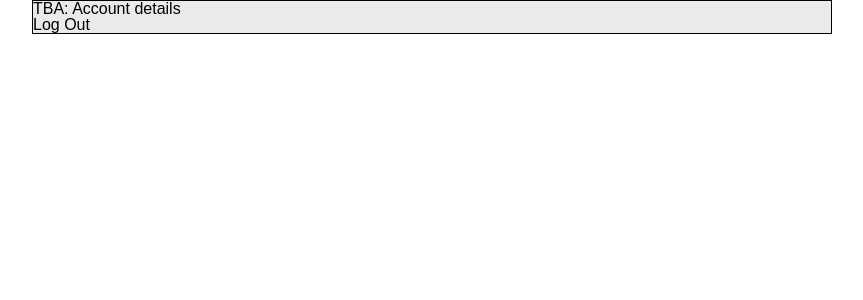
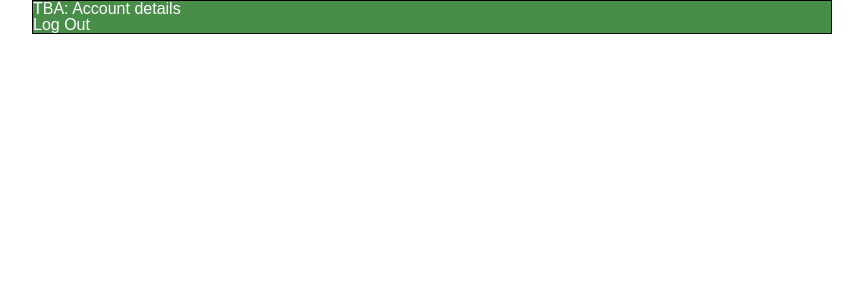
Before and after one commit to JakeBrowning90/volunteer-project-fe-1, a React (Vite) app: page / in a window 1280 px wide. Shown: the top 300 px of the page, without its empty margins (208-1071 px from the left). Built offline with nearby package versions, Linux system fonts and the light colour scheme; no server answers.

Commit message:
Add color variables to css fils

```diff
--- a/src/components/DashOrgAdmin.jsx
+++ b/src/components/DashOrgAdmin.jsx
@@ -33,6 +33,8 @@ function DashOrgAdmin(
   }, []);
 
   // Render
+  if (loading) return <p>Loading NPOs...</p>;
+  if (error) return <p>Network error, please try again later.</p>;
   return (
     <div>
       <h1>NPO Admin Home</h1>
@@ -41,10 +43,10 @@ function DashOrgAdmin(
       {npoList.length == 0 ? (
         <span>No NPOs registered</span>
       ) : (
-        <ul>
+        <ul className="npoList">
           {npoList.map((npo) => {
             return (
-              <li key={npo.id}>
+              <li key={npo.id} className="npoListItem">
                 {/* <span>{npo.nponame}</span> */}
                 <Link to={`/npo/${npo.id}`}>{npo.nponame}</Link>
               </li>
--- a/src/style.css
+++ b/src/style.css
@@ -1,7 +1,19 @@
 :root {
   font-family: Arial, Helvetica, sans-serif;
+  --color-body-dark: black;
+  --color-text-white: white;
+  --color-text-grey: rgb(219, 219, 219);
+  --color-header-green: rgb(72, 141, 72);
+  --color-header-lightgreen: rgb(70, 165, 70);
 }
 
+* {
+  color: var(--color-text-white)
+}
+
+a {
+  color: var(--color-text-white);
+}
 html,
 body {
 }
@@ -12,10 +24,14 @@ body {
   max-width: 800px;
 }
 
-header,
+header {
+  background-color: var(--color-header-green);
+}
+
 main {
-  background-color: rgb(234, 234, 234);
+  background-color: var(--color-body-dark);;
 }
+
 h1 {
   font-size: 2rem;
 }
@@ -34,7 +50,6 @@ form {
 .oppCardBase {
   display: grid;
   grid-template-columns: repeat(2, 1fr);
-  background-color: rgba(0, 0, 0, 0.894);
 }
 .oppCard {
   margin: 5px;
@@ -47,17 +62,18 @@ form {
 .oppCard > img {
   height: 100px;
 }
-.oppCardTitle, .userListTitle {
+.oppCardTitle,
+.userListTitle {
   font-weight: bold;
 }
-.userList {
-  background-color: rgba(0, 0, 0, 0.894);
+.userList,
+.npoList {
 }
-.userListItem {
+.userListItem,
+.npoListItem {
   margin: 5px;
   padding: 10px;
   gap: 5px;
   display: flex;
-  color: white;
   border: 1px solid rgb(189, 189, 189);
 }
```
